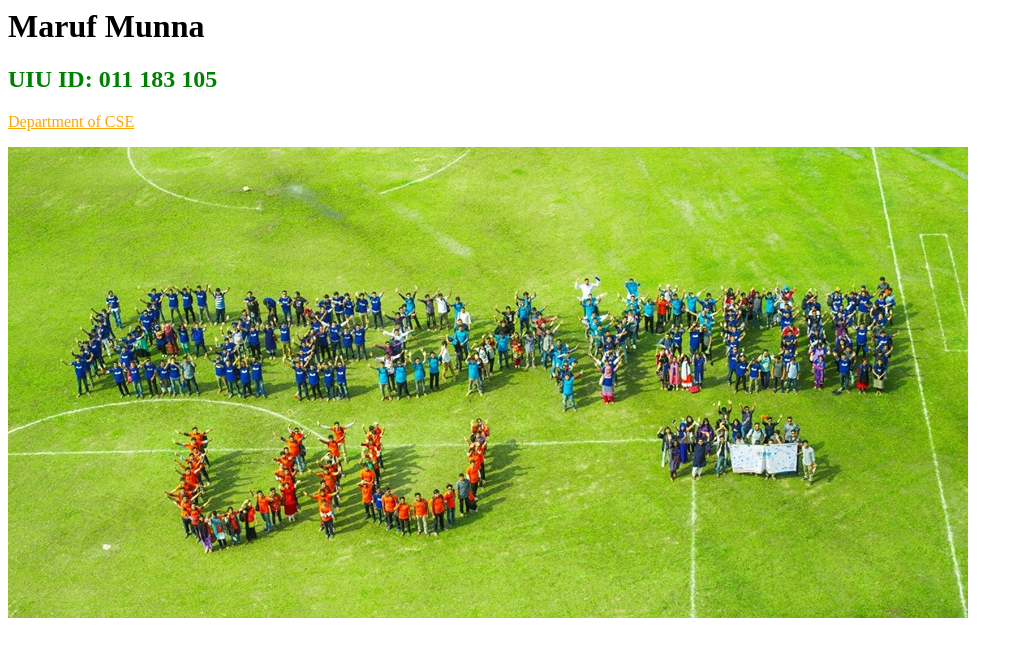
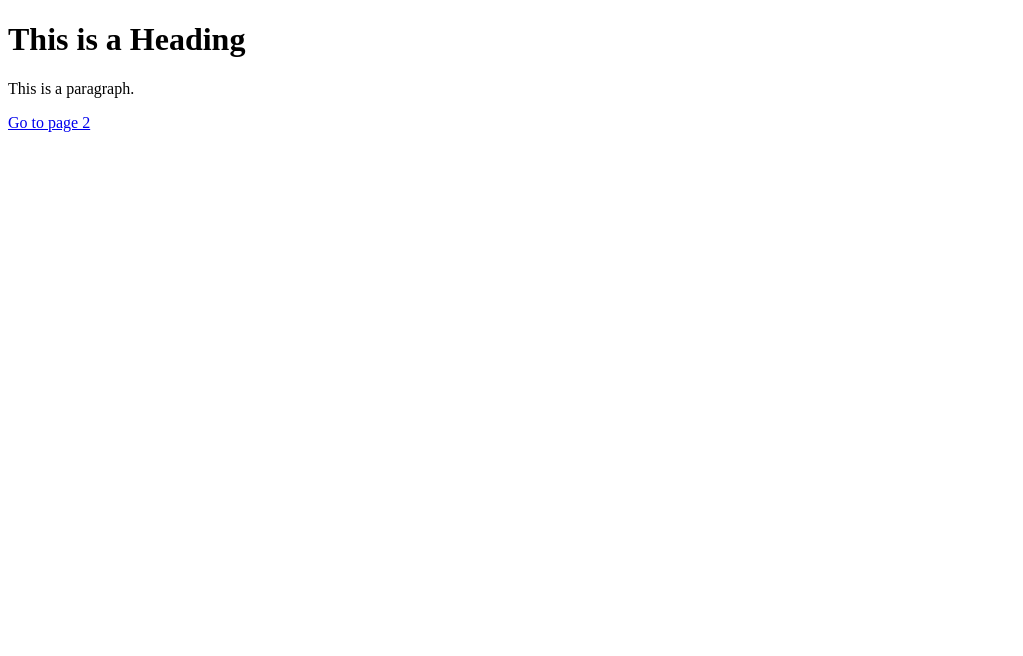
Before and after one commit to munnabd/munnabd01101.github.io, a plain HTML site: page index.html in a window 1280 px wide. Shown: the whole page, without its empty margins (0-1023 px from the left). Drawn offline with Linux system fonts and the light colour scheme.

Commit message:
Update index.html

```diff
--- a/index.html
+++ b/index.html
@@ -1,22 +1,13 @@
+<!DOCTYPE html>
 <html>
+<head>
+<title>Page Title</title>
+</head>
+<body>
 
-	<head>
-		<title>Personal Details</title>
-
-</head>
-
-<body style="color:orange;background:white">
-
-	<h1 style="color:black">Maruf Munna</h1>
-
-
-
-	<h2 style="color:green">UIU ID: 011 183 105</h2>
-	<a href="page2.html> go to page 2</a>
-	<p style="color:orange">Department of CSE</p>
-			       <img src="44502913_1687222934717805_500269054674599936_n.jpg"
+<h1>This is a Heading</h1>
+<p>This is a paragraph.</p>
+	<a href="page2.html">Go to page 2</a>
 
 </body>
-
-
 </html>
```
